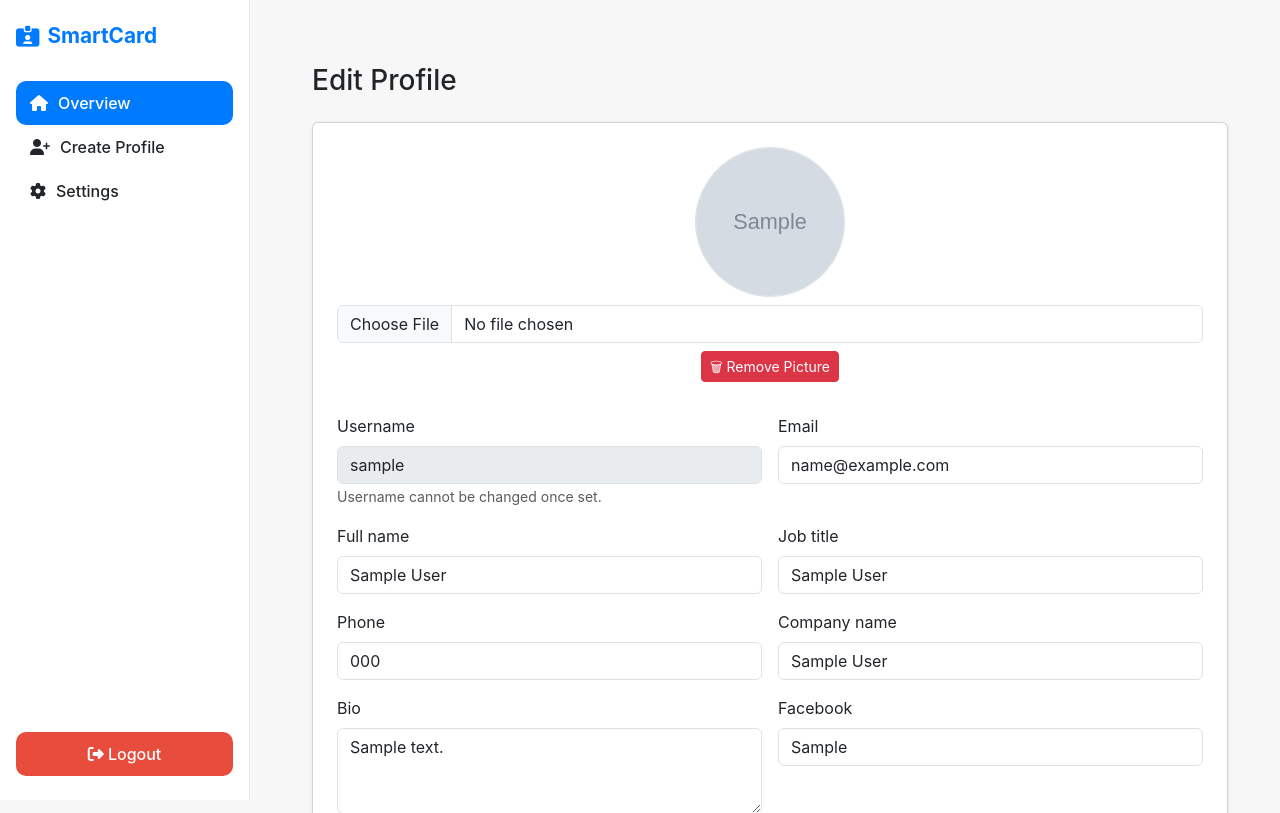
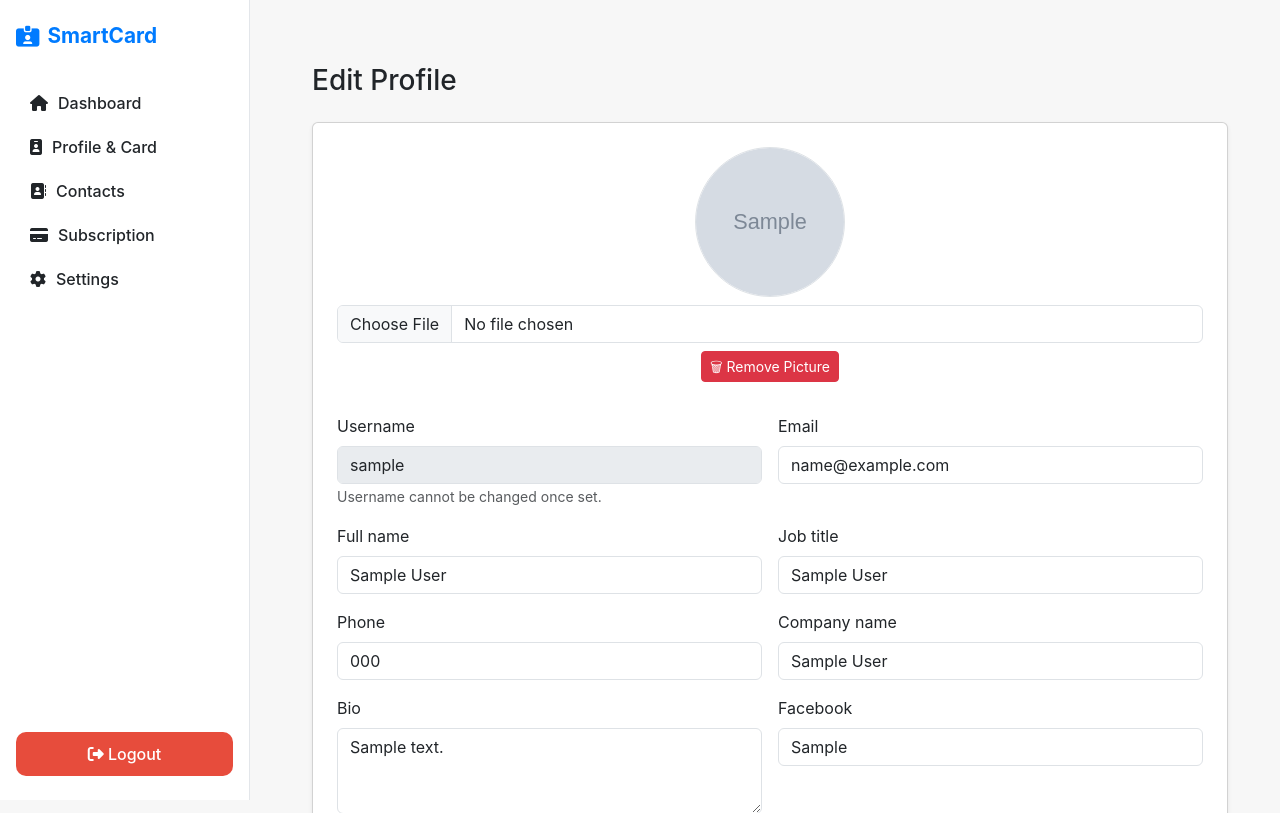
Before and after one commit to engrrasel/smartcard, a Django app: page /profile/1/edit/ in a window 1280 px wide. Shown: the top 813 px of the page. Run offline with Django 5.2, Linux system fonts and the light colour scheme; a user stored in the database is signed in; tables that the repository leaves empty hold one stand-in row (values such as "Sample post"); grey boxes marked "Sample" are stand-in pictures; some libraries are stand-ins or nearby versions.

Commit message:
ui changed

```diff
--- a/app_accounts/urls.py
+++ b/app_accounts/urls.py
@@ -1,15 +1,14 @@
-# app_accounts/urls.py
 from django.urls import path
 from django.shortcuts import render
 from django.contrib.auth.views import LoginView, LogoutView
 from . import views
 
-app_name = "app_accounts"
+app_name = "app_accounts"  # ✅ এই নামটা সব জায়গায় consistent রাখো
 
 urlpatterns = [
     # 🔐 Authentication
     path('login/', LoginView.as_view(template_name='accounts/login.html'), name='login'),
-    path('logout/', LogoutView.as_view(next_page='app_account:login'), name='logout'),
+    path('logout/', LogoutView.as_view(next_page='app_accounts:login'), name='logout'),
     path('signup/', views.signup_view, name='signup'),
     path('email-sent/', lambda request: render(request, 'accounts/email_sent.html'), name='email_sent'),
     path('activate/<uidb64>/<token>/', views.activate_account, name='activate_account'),
@@ -20,12 +19,18 @@ urlpatterns = [
     path('profile/<int:pk>/edit/', views.edit_profile, name='edit_profile'),
     path('profile/<int:pk>/remove-picture/', views.remove_profile_picture, name='remove_profile_picture'),
 
+    # 🆕 Profile Dashboard Page
+    path('profile-dashboard/', views.profile_dashboard, name='profile_dashboard'),
 
     # 🌐 Public Profile
     path('<slug:username>/', views.public_profile, name='public_profile'),
+
+    # 🧾 QR / Delete
     path('profile/<int:pk>/download_qr/', views.download_qr, name='download_qr'),
-    path("profile/<int:pk>/delete/", views.delete_profile, name="delete_profile"),
+    path('profile/<int:pk>/delete/', views.delete_profile, name='delete_profile'),
 
-
-
+    # 🧍‍♂️ Additional Pages (to be added soon)
+    path('contacts/', views.contacts, name='contacts'),
+    path('subscription/', views.subscription, name='subscription'),
+    path('settings/', views.settings, name='settings'),
 ]
--- a/app_accounts/views.py
+++ b/app_accounts/views.py
@@ -280,3 +280,18 @@ def download_qr(request, pk):
     response = HttpResponse(buffer, content_type='image/png')
     response['Content-Disposition'] = f'attachment; filename="{profile.username or profile.pk}.png"'
     return response
+
+
+
+
+def profile_dashboard(request):
+    return render(request, 'accounts/profile_dashboard.html')
+
+def contacts(request):
+    return render(request, 'dashboard/contacts.html')
+
+def subscription(request):
+    return render(request, 'dashboard/subscription.html')
+
+def settings(request):
+    return render(request, 'dashboard/settings.html')
--- a/templates/dashboard/dashboard_base.html
+++ b/templates/dashboard/dashboard_base.html
@@ -217,10 +217,28 @@
 <div class="sidebar">
     <div>
         <h3><i class="fa-solid fa-id-card-clip"></i> SmartCard</h3>
-            <a href="{% url 'app_account:dashboard' %}" class="active"><i class="fa-solid fa-house"></i> Overview</a>
-            <a href="{% url 'app_account:create_profile' %}"><i class="fa-solid fa-user-plus"></i> Create Profile</a>
-            <a href="#"><i class="fa-solid fa-gear"></i> Settings</a>
+
+        <a href="{% url 'app_account:dashboard' %}" class="{% if request.path == '/dashboard/' %}active{% endif %}">
+            <i class="fa-solid fa-house"></i> Dashboard
+        </a>
+
+        <a href="{% url 'app_account:profile_dashboard' %}" class="{% if 'profile-dashboard' in request.path %}active{% endif %}">
+            <i class="fa-solid fa-id-badge"></i> Profile & Card
+        </a>
+
+        <a href="{% url 'app_account:contacts' %}" class="{% if 'contacts' in request.path %}active{% endif %}">
+            <i class="fa-solid fa-address-book"></i> Contacts
+        </a>
+
+        <a href="{% url 'app_account:subscription' %}" class="{% if 'subscription' in request.path %}active{% endif %}">
+            <i class="fa-solid fa-credit-card"></i> Subscription
+        </a>
+
+        <a href="{% url 'app_account:settings' %}" class="{% if 'settings' in request.path %}active{% endif %}">
+            <i class="fa-solid fa-gear"></i> Settings
+        </a>
     </div>
+
     <form action="{% url 'app_account:logout' %}" method="post" style="margin: 0;">
         {% csrf_token %}
         <button type="submit" class="logout-btn w-100 border-0">
@@ -228,6 +246,7 @@
         </button>
     </form>
 </div>
+
 
     <main class="main">
         {% block content %}{% endblock %}
```
Also changed, not shown: app_accounts/templates/accounts/profile_dashboard.html (added, +43 -0 lines), app_accounts/migrations/0007_userprofile_contact_type_userprofile_social_media.py (added), app_accounts/migrations/0008_remove_userprofile_facebook_and_more.py (added), app_accounts/migrations/0009_remove_userprofile_social_media_and_more.py (added), app_accounts/migrations/0010_remove_userprofile_contact_type_userprofile_facebook_and_more.py (added). Lines whose indentation alone changed are shown as unchanged.
